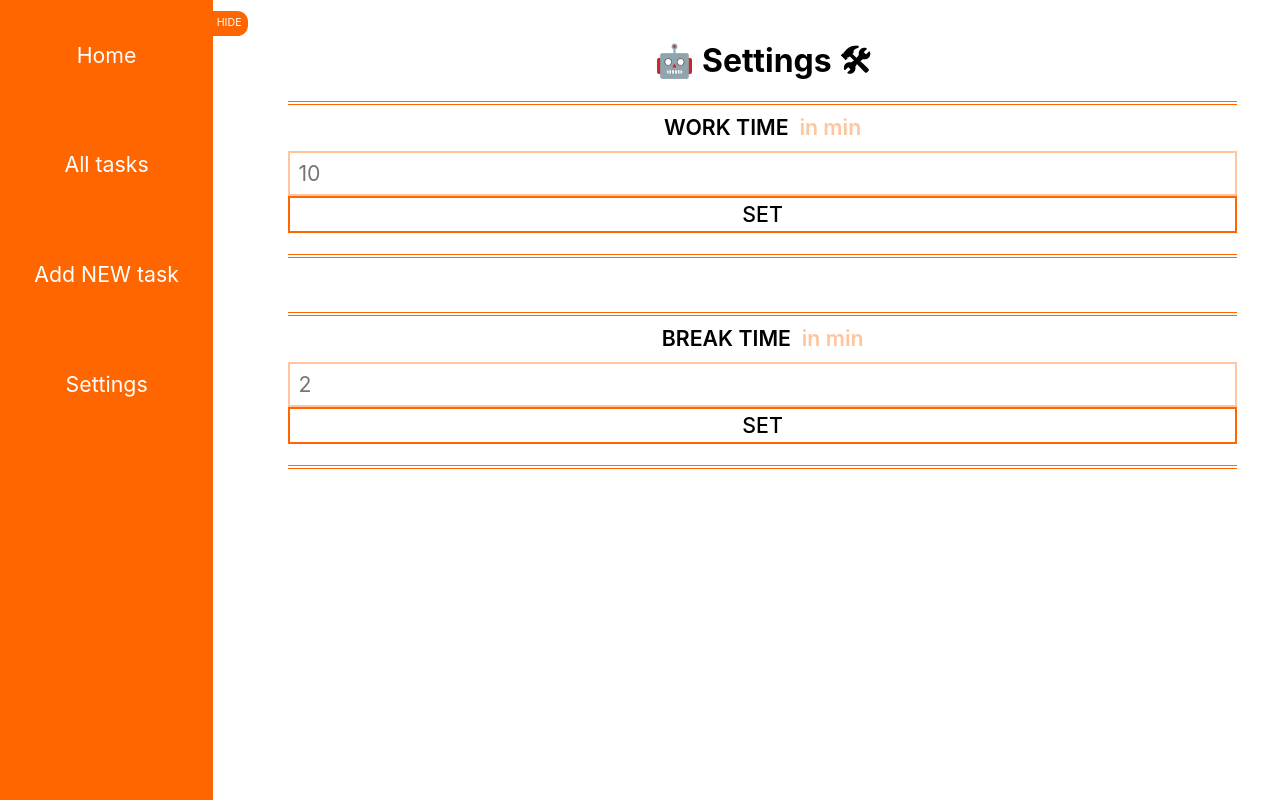
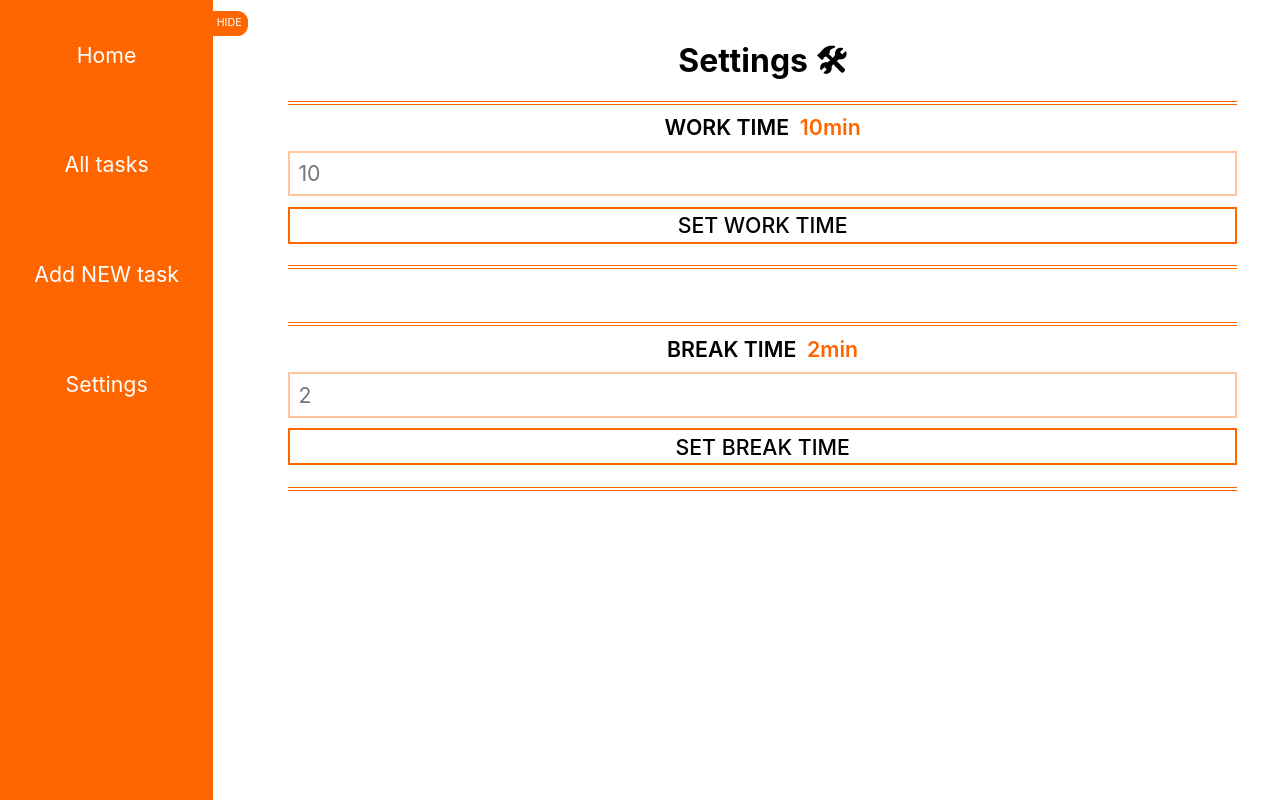
Before and after one commit to AslanovRustam/pomodoro_2.0, a React (Create React App) app: page /pomodoro_2.0/settings in a window 1280 px wide. Built offline with nearby package versions, Linux system fonts and the light colour scheme.

Commit message:
upd input, loader and singletask components

```diff
--- /dev/null
+++ b/src/components/Break/Break.jsx
@@ -0,0 +1,10 @@
+import s from "./break.module.css";
+import { useData } from "../../helpers/DataContext";
+import { useState } from "react";
+
+export default function Break() {
+  const { timerSettings } = useData();
+  const [initialtimeForBreak] = useState(timerSettings.rest);
+  console.log(initialtimeForBreak);
+  return <div>{initialtimeForBreak}</div>;
+}
--- a/src/components/Input/Input.jsx
+++ b/src/components/Input/Input.jsx
@@ -21,7 +21,7 @@ export const Input = ({ name, type }) => {
     <label className={s.label}>
       <p className={s.name}>
         {name} &nbsp;
-        <span>in min</span>
+        <span>{timerSettings[type] / 60}min</span>
       </p>
       <input
         type="number"
@@ -31,7 +31,12 @@ export const Input = ({ name, type }) => {
         // value={time}
         onChange={(e) => setTime(e.target.value)}
       />
-      <Button text="set" width="100%" type="submit" onClick={handleSubmit} />
+      <Button
+        text={`set ${name}`}
+        width="100%"
+        type="submit"
+        onClick={handleSubmit}
+      />
     </label>
   );
 };
--- a/src/components/Input/input.module.css
+++ b/src/components/Input/input.module.css
@@ -7,8 +7,6 @@
   padding: 0.5em 0 1em;
   border-top: 0.2em double var(--secondary);
   border-bottom: 0.2em double var(--secondary);
-  /* background-color: var(--secTransparent); */
-  /* border-right: 0.2em dashed var(--secondary); */
 }
 .name {
   text-transform: uppercase;
@@ -17,16 +15,16 @@
 }
 .name span {
   text-transform: lowercase;
-  color: var(--secTransparent);
+  color: var(--secondary);
 }
 .input {
   width: 100%;
   padding: 0.4em;
+  margin: 0 0 0.5em;
   border: 0.1em solid var(--secTransparent);
   outline: none;
   transition: all 0.3s ease-in-out;
   appearance: none;
-  margin: 0;
 }
 .input:focus {
   border-color: var(--secondary);
--- a/src/components/Loader/loader.module.css
+++ b/src/components/Loader/loader.module.css
@@ -2,12 +2,16 @@
   display: inline-block;
   position: relative;
   left: 50%;
-  top: 50%;
-  transform: translate(-50%, -50%);
-  width: 80px;
-  height: 80px;
+  top: 100%;
+  /* transform: translate(-50%, -50%); */
+  /* width: 80px;
+  height: 80px; */
+  height: 99vh;
+  width: 10em;
 }
 .ldsRoller div {
+  position: absolute;
+  top: 50%;
   animation: ldsRoller 1.2s cubic-bezier(0.5, 0, 0.5, 1) infinite;
   transform-origin: 40px 40px;
 }
--- a/src/components/Set/Set.jsx
+++ b/src/components/Set/Set.jsx
@@ -4,7 +4,7 @@ import s from "./set.module.css";
 export default function Set() {
   return (
     <div className={s.container}>
-      <h2 className={s.title}>🤖 Settings 🛠</h2>
+      <h2 className={s.title}>Settings 🛠</h2>
       <div className={s.inputsContainer}>
         <Input name="Work time" type="work" />
         <Input name="Break time" type="rest" />
--- a/src/components/SingleTask/singleTask.module.css
+++ b/src/components/SingleTask/singleTask.module.css
@@ -33,7 +33,8 @@
   color: var(--white);
   font-size: 1.5em;
   font-weight: 600;
-  left: 15em;
+  left: 50%;
+  transform: translate(-1%);
   top: 0.15em;
 }
 .checked {
@@ -89,10 +90,7 @@
 .description {
   font-size: 1.5em;
 }
-.name,
-.description {
-  /* word-wrap: normal; */
-}
+
 .timer {
   margin-top: 25em;
 }
--- a/src/components/Timer/Timer.jsx
+++ b/src/components/Timer/Timer.jsx
@@ -3,6 +3,7 @@ import { useData } from "../../helpers/DataContext";
 import { CircularProgressbar, buildStyles } from "react-circular-progressbar";
 import Button from "../Button/Button";
 import s from "./timer.module.css";
+import Break from "../Break/Break";
 
 export default function Timer() {
   const { timerSettings } = useData();
@@ -73,6 +74,7 @@ export default function Timer() {
           </div>
         )}
       </div>
+      <Break />
     </div>
   );
 }
```
Also changed, not shown: src/components/Break/break.module.css (added).
